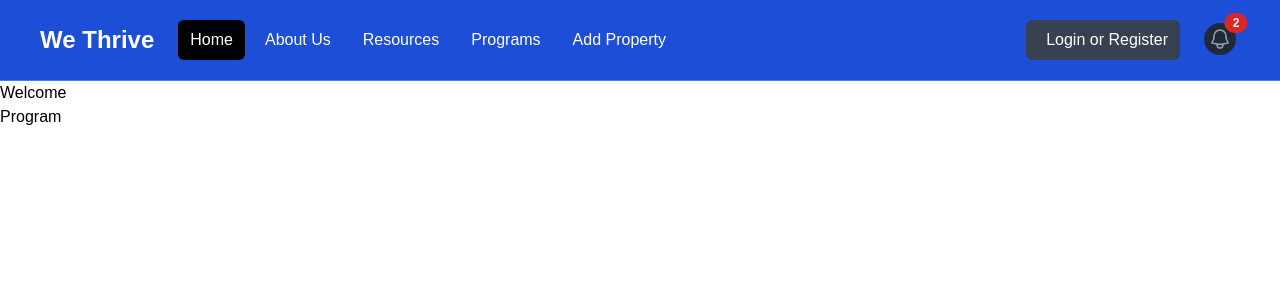
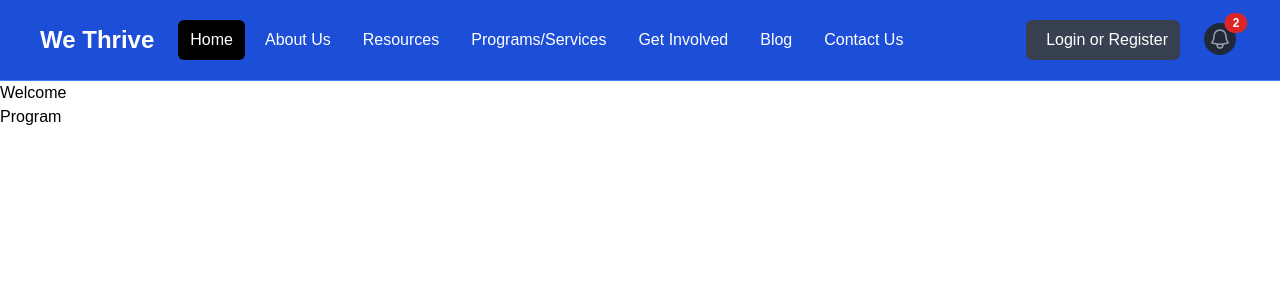
Before and after one commit to moraaruth/WeThrive, a Next.js app: page / in a window 1280 px wide. Shown: the top 300 px of the page. Built offline with nearby package versions, Linux system fonts and the light colour scheme.

Commit message:
adding get involved, blog and contact us to the navbar

```diff
--- a/components/Navbar.jsx
+++ b/components/Navbar.jsx
@@ -75,11 +75,23 @@ const Navbar = () => {
                 <Link
                   href="/programs.html"
                   className="text-white hover:bg-gray-900 hover:text-white rounded-md px-3 py-2"
-                  >Programs</Link>
-                <Link
+                  >Programs/Services</Link>
+                   <Link
+                  href="/programs.html"
+                  className="text-white hover:bg-gray-900 hover:text-white rounded-md px-3 py-2"
+                  >Get Involved</Link>
+                   <Link
+                  href="/programs.html"
+                  className="text-white hover:bg-gray-900 hover:text-white rounded-md px-3 py-2"
+                  >Blog</Link>
+                   <Link
+                  href="/programs.html"
+                  className="text-white hover:bg-gray-900 hover:text-white rounded-md px-3 py-2"
+                  >Contact Us</Link>
+                {/* <Link
                   href="/add-property.html"
                   className="text-white hover:bg-gray-900 hover:text-white rounded-md px-3 py-2"
-                  >Add Property</Link>
+                  >Add Property</Link> */}
               </div>
             </div>
           </div>
```
